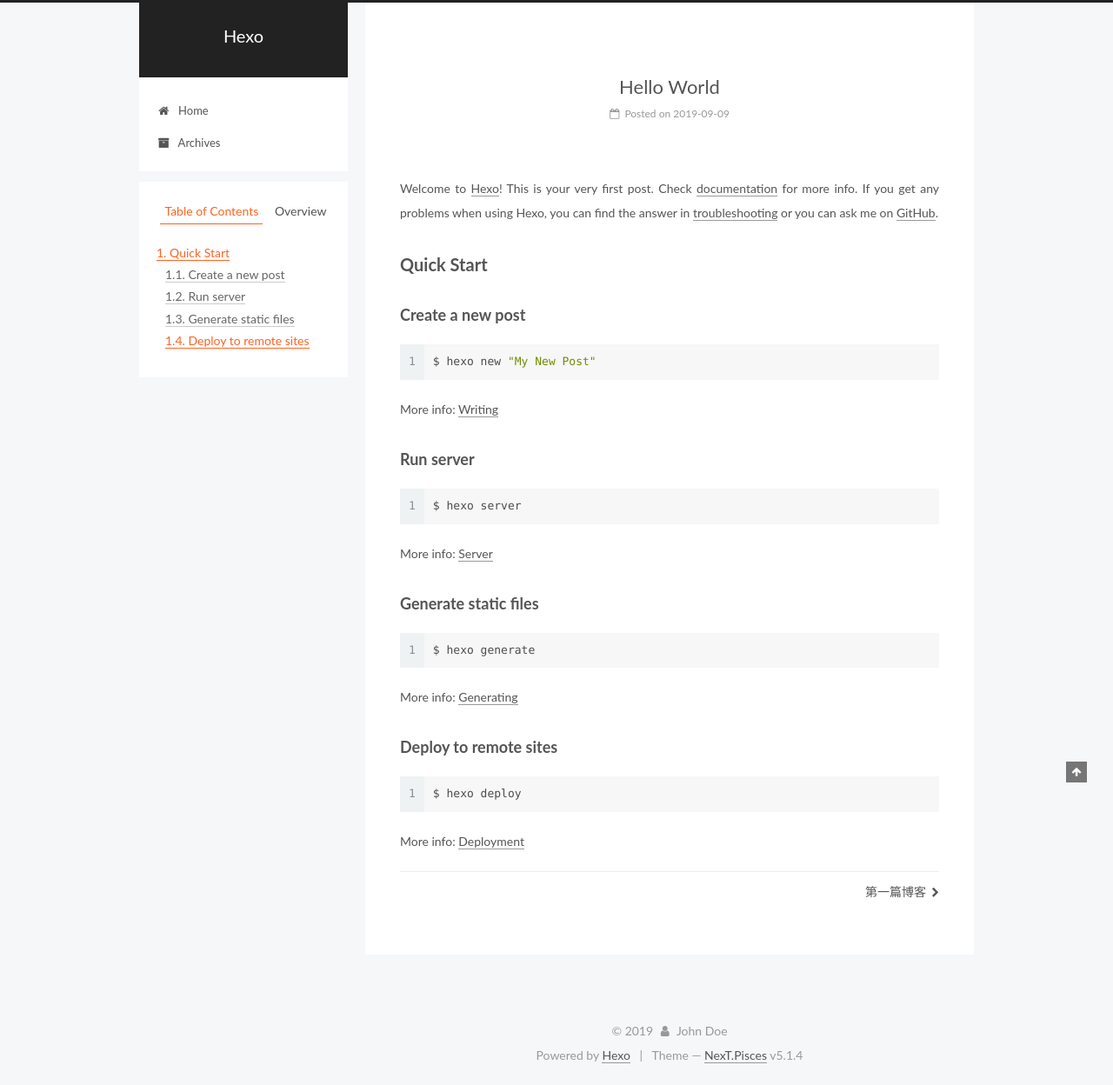
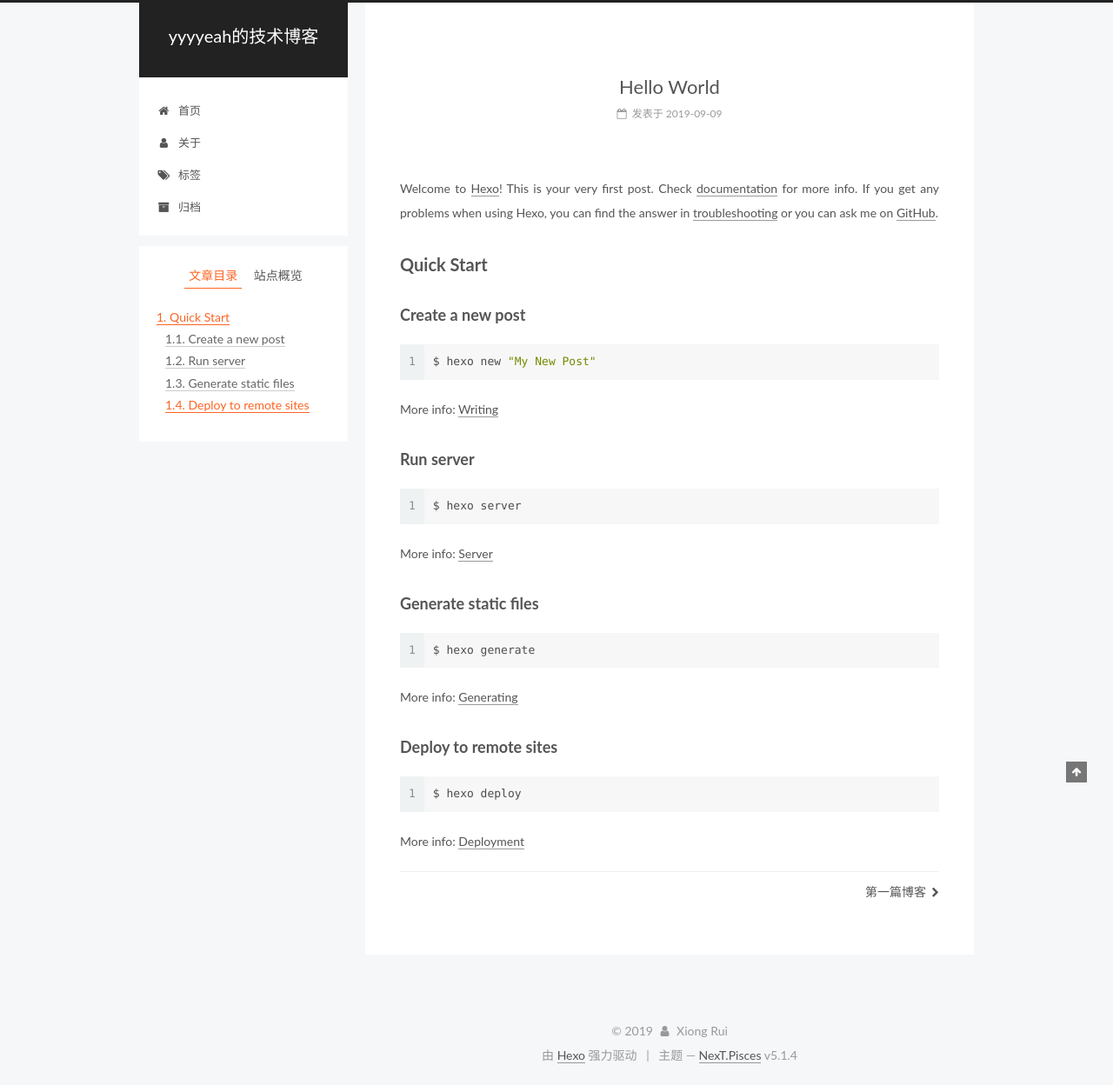
Before and after one commit to yyyyeah/yyyyeah.github.io, a plain HTML site: page 2019/09/09/hello-world/index.html in a window 1280 px wide. Shown: the whole page at 87% size. Drawn offline with Linux system fonts and the light colour scheme.

Commit message:
Site updated: 2019-09-28 13:49:33

```diff
--- a/2019/09/09/hello-world/index.html
+++ b/2019/09/09/hello-world/index.html
@@ -5,7 +5,7 @@
 
 
 
-<html class="theme-next pisces use-motion" lang="en">
+<html class="theme-next pisces use-motion" lang="zh-Hans">
 <head><meta name="generator" content="Hexo 3.9.0">
   <meta charset="UTF-8">
 <meta http-equiv="X-UA-Compatible" content="IE=edge">
@@ -83,9 +83,9 @@
 <meta property="og:type" content="article">
 <meta property="og:title" content="Hello World">
 <meta property="og:url" content="http://yoursite.com/2019/09/09/hello-world/index.html">
-<meta property="og:site_name" content="Hexo">
+<meta property="og:site_name" content="yyyyeah的技术博客">
 <meta property="og:description" content="Welcome to Hexo! This is your very first post. Check documentation for more info. If you get any problems when using Hexo, you can find the answer in troubleshooting or you can ask me on GitHub. Quick">
-<meta property="og:locale" content="en">
+<meta property="og:locale" content="zh-Hans">
 <meta property="og:updated_time" content="2019-09-09T05:51:32.320Z">
 <meta name="twitter:card" content="summary">
 <meta name="twitter:title" content="Hello World">
@@ -105,7 +105,7 @@
     motion: {"enable":true,"async":false,"transition":{"post_block":"fadeIn","post_header":"slideDownIn","post_body":"slideDownIn","coll_header":"slideLeftIn","sidebar":"slideUpIn"}},
     duoshuo: {
       userId: '0',
-      author: 'Author'
+      author: '博主'
     },
     algolia: {
       applicationID: '',
@@ -125,7 +125,7 @@
 
 
 
-  <title>Hello World | Hexo</title>
+  <title>Hello World | yyyyeah的技术博客</title>
 
 
 
@@ -137,7 +137,7 @@
 
 </head>
 
-<body itemscope itemtype="http://schema.org/WebPage" lang="en">
+<body itemscope itemtype="http://schema.org/WebPage" lang="zh-Hans">
 
 
 
@@ -155,7 +155,7 @@
     <div class="custom-logo-site-title">
       <a href="/" class="brand" rel="start">
         <span class="logo-line-before"><i></i></span>
-        <span class="site-title">Hexo</span>
+        <span class="site-title">yyyyeah的技术博客</span>
         <span class="logo-line-after"><i></i></span>
       </a>
     </div>
@@ -185,7 +185,27 @@
 
               <i class="menu-item-icon fa fa-fw fa-home"></i> <br>
 
-            Home
+            首页
+          </a>
+        </li>
+
+
+        <li class="menu-item menu-item-about">
+          <a href="/about/" rel="section">
+
+              <i class="menu-item-icon fa fa-fw fa-user"></i> <br>
+
+            关于
+          </a>
+        </li>
+
+
+        <li class="menu-item menu-item-tags">
+          <a href="/tags/" rel="section">
+
+              <i class="menu-item-icon fa fa-fw fa-tags"></i> <br>
+
+            标签
           </a>
         </li>
 
@@ -195,7 +215,7 @@
 
               <i class="menu-item-icon fa fa-fw fa-archive"></i> <br>
 
-            Archives
+            归档
           </a>
         </li>
 
@@ -235,13 +255,13 @@
     <link itemprop="mainEntityOfPage" href="http://yoursite.com/2019/09/09/hello-world/">
 
     <span hidden itemprop="author" itemscope itemtype="http://schema.org/Person">
-      <meta itemprop="name" content="John Doe">
+      <meta itemprop="name" content="Xiong Rui">
       <meta itemprop="description" content>
       <meta itemprop="image" content="/images/avatar.gif">
     </span>
 
     <span hidden itemprop="publisher" itemscope itemtype="http://schema.org/Organization">
-      <meta itemprop="name" content="Hexo">
+      <meta itemprop="name" content="yyyyeah的技术博客">
     </span>
 
 
@@ -259,9 +279,9 @@
                 <i class="fa fa-calendar-o"></i>
               </span>
 
-                <span class="post-meta-item-text">Posted on</span>
+                <span class="post-meta-item-text">发表于</span>
 
-              <time title="Post created" itemprop="dateCreated datePublished" datetime="2019-09-09T13:51:32+08:00">
+              <time title="创建于" itemprop="dateCreated datePublished" datetime="2019-09-09T13:51:32+08:00">
                 2019-09-09
               </time>
 
@@ -398,10 +418,10 @@
 
         <ul class="sidebar-nav motion-element">
           <li class="sidebar-nav-toc sidebar-nav-active" data-target="post-toc-wrap">
-            Table of Contents
+            文章目录
           </li>
           <li class="sidebar-nav-overview" data-target="site-overview-wrap">
-            Overview
+            站点概览
           </li>
         </ul>
 
@@ -410,7 +430,7 @@
         <div class="site-overview">
           <div class="site-author motion-element" itemprop="author" itemscope itemtype="http://schema.org/Person">
 
-              <p class="site-author-name" itemprop="name">John Doe</p>
+              <p class="site-author-name" itemprop="name">Xiong Rui</p>
               <p class="site-description motion-element" itemprop="description"></p>
           </div>
 
@@ -422,7 +442,7 @@
                 <a href="/archives/">
 
                   <span class="site-state-item-count">2</span>
-                  <span class="site-state-item-name">posts</span>
+                  <span class="site-state-item-name">日志</span>
                 </a>
               </div>
 
@@ -482,13 +502,13 @@
   <span class="with-love">
     <i class="fa fa-user"></i>
   </span>
-  <span class="author" itemprop="copyrightHolder">John Doe</span>
+  <span class="author" itemprop="copyrightHolder">Xiong Rui</span>
 
 
 </div>
 
 
-  <div class="powered-by">Powered by <a class="theme-link" target="_blank" href="https://hexo.io">Hexo</a></div>
+  <div class="powered-by">由 <a class="theme-link" target="_blank" href="https://hexo.io">Hexo</a> 强力驱动</div>
 
 
 
@@ -496,7 +516,7 @@
 
 
 
-  <div class="theme-info">Theme &mdash; <a class="theme-link" target="_blank" href="https://github.com/iissnan/hexo-theme-next">NexT.Pisces</a> v5.1.4</div>
+  <div class="theme-info">主题 &mdash; <a class="theme-link" target="_blank" href="https://github.com/iissnan/hexo-theme-next">NexT.Pisces</a> v5.1.4</div>
 
 
 
--- a/css/main.css
+++ b/css/main.css
@@ -1823,7 +1823,7 @@
   width: 4px;
   height: 4px;
   border-radius: 50%;
-  background: #c1f6a3;
+  background: #ff4d8e;
 }
 .links-of-blogroll {
   font-size: 13px;
```
Also changed, not shown: 2019/09/09/第一篇博客/index.html (+38 -18 lines), archives/2019/09/index.html (+37 -17 lines), archives/2019/index.html (+37 -17 lines), archives/index.html (+37 -17 lines), index.html (+44 -24 lines).
